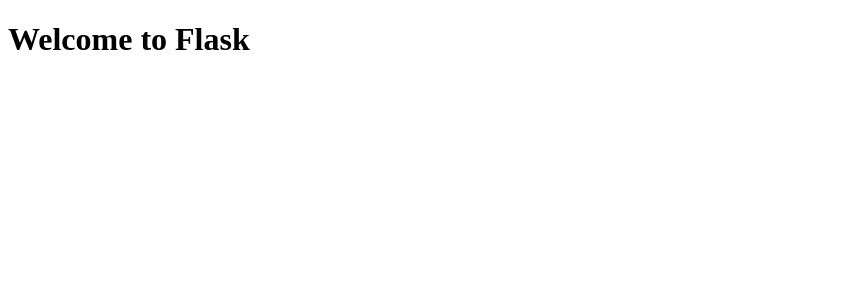
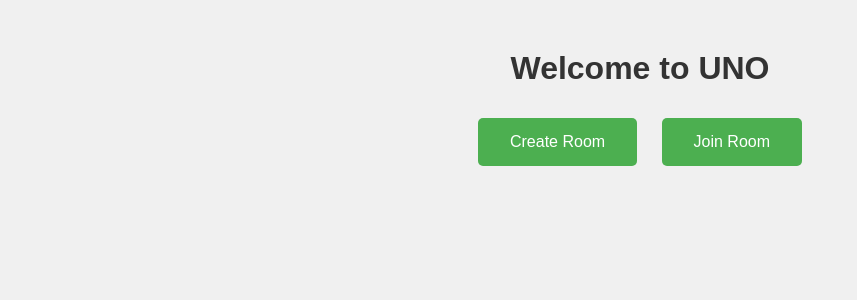
Before and after one commit to nasubh461/UNO_No_Mercy_test, a Flask app: page / in a window 1280 px wide. Shown: the top 300 px of the page, without its empty margins (0-857 px from the left). Run offline with Flask 3, Linux system fonts and the light colour scheme.

Commit message:
Added some fornt end code

```diff
--- a/static/css/style.css
+++ b/static/css/style.css
@@ -0,0 +1,66 @@
+body {
+    font-family: Arial, sans-serif;
+    text-align: center;
+    background-color: #f0f0f0;
+    margin: 0;
+    padding: 0;
+}
+
+h1 {
+    color: #333;
+    margin-top: 50px;
+}
+
+button {
+    background-color: #4CAF50;
+    color: white;
+    padding: 15px 32px;
+    margin: 10px;
+    border: none;
+    border-radius: 5px;
+    cursor: pointer;
+    font-size: 16px;
+}
+
+button:hover {
+    background-color: #45a049;
+}
+
+/* Modal styles */
+.modal {
+    display: none;
+    position: fixed;
+    z-index: 1;
+    left: 0;
+    top: 0;
+    width: 100%;
+    height: 100%;
+    overflow: auto;
+    background-color: rgb(0,0,0);
+    background-color: rgba(0,0,0,0.4);
+    padding-top: 60px;
+}
+
+.modal-content {
+    background-color: #fefefe;
+    margin: 5% auto;
+    padding: 20px;
+    border: 1px solid #888;
+    width: 80%;
+    max-width: 500px;
+    text-align: left;
+}
+
+.close {
+    color: #aaa;
+    float: right;
+    font-size: 28px;
+    font-weight: bold;
+}
+
+.close:hover,
+.close:focus {
+    color: black;
+    text-decoration: none;
+    cursor: pointer;
+}
--- a/static/js/index.js
+++ b/static/js/index.js
@@ -0,0 +1,49 @@
+document.getElementById('create-room-btn').addEventListener('click', function() {
+    document.getElementById('create-room-modal').style.display = 'block';
+});
+
+document.getElementById('join-room-btn').addEventListener('click', function() {
+    document.getElementById('join-room-modal').style.display = 'block';
+});
+
+document.getElementById('close-create-room').addEventListener('click', function() {
+    document.getElementById('create-room-modal').style.display = 'none';
+});
+
+document.getElementById('close-join-room').addEventListener('click', function() {
+    document.getElementById('join-room-modal').style.display = 'none';
+});
+
+document.getElementById('create-room-submit').addEventListener('click', function() {
+    let playerName = document.getElementById('create-player-name').value;
+    if (playerName) {
+        // Simulate API call to create room and get room code
+        let roomCode = "123456"; // Replace with actual API call
+        alert("Room created! Your room code is: " + roomCode);
+        document.getElementById('create-room-modal').style.display = 'none';
+    }
+});
+
+document.getElementById('join-room-submit').addEventListener('click', function() {
+    let playerName = document.getElementById('join-player-name').value;
+    let roomCode = document.getElementById('join-room-code').value;
+    if (playerName && roomCode) {
+        // Simulate joining room
+        alert("Joining room with code: " + roomCode);
+        // Redirect to room page
+        window.location.href = "/room/" + roomCode;
+        document.getElementById('join-room-modal').style.display = 'none';
+    }
+});
+
+// Close modals when clicking outside of them
+window.onclick = function(event) {
+    let createModal = document.getElementById('create-room-modal');
+    let joinModal = document.getElementById('join-room-modal');
+    if (event.target == createModal) {
+        createModal.style.display = 'none';
+    }
+    if (event.target == joinModal) {
+        joinModal.style.display = 'none';
+    }
+}
--- a/templates/main.html
+++ b/templates/main.html
@@ -1,7 +1,38 @@
 <!DOCTYPE html>
 <html>
-<head><title>Flask App</title></head>
+<head>
+    <title>UNO Landing Page</title>
+    <link rel="stylesheet" type="text/css" href="/static/css/style.css">
+</head>
 <body>
-    <h1>Welcome to Flask</h1>
+    <h1>Welcome to UNO</h1>
+    <button id="create-room-btn">Create Room</button>
+    <button id="join-room-btn">Join Room</button>
+
+    <!-- Create Room Modal -->
+    <div id="create-room-modal" class="modal">
+        <div class="modal-content">
+            <span class="close" id="close-create-room">&times;</span>
+            <h2>Create Room</h2>
+            <label for="create-player-name">Player Name:</label>
+            <input type="text" id="create-player-name">
+            <button id="create-room-submit">Create Room</button>
+        </div>
+    </div>
+
+    <!-- Join Room Modal -->
+    <div id="join-room-modal" class="modal">
+        <div class="modal-content">
+            <span class="close" id="close-join-room">&times;</span>
+            <h2>Join Room</h2>
+            <label for="join-player-name">Player Name:</label>
+            <input type="text" id="join-player-name">
+            <label for="join-room-code">Room Code:</label>
+            <input type="text" id="join-room-code">
+            <button id="join-room-submit">Join Room</button>
+        </div>
+    </div>
+
+    <script src="/static/js/index.js"></script>
 </body>
 </html>
```
Also changed, not shown: README.md, 1 other file.
